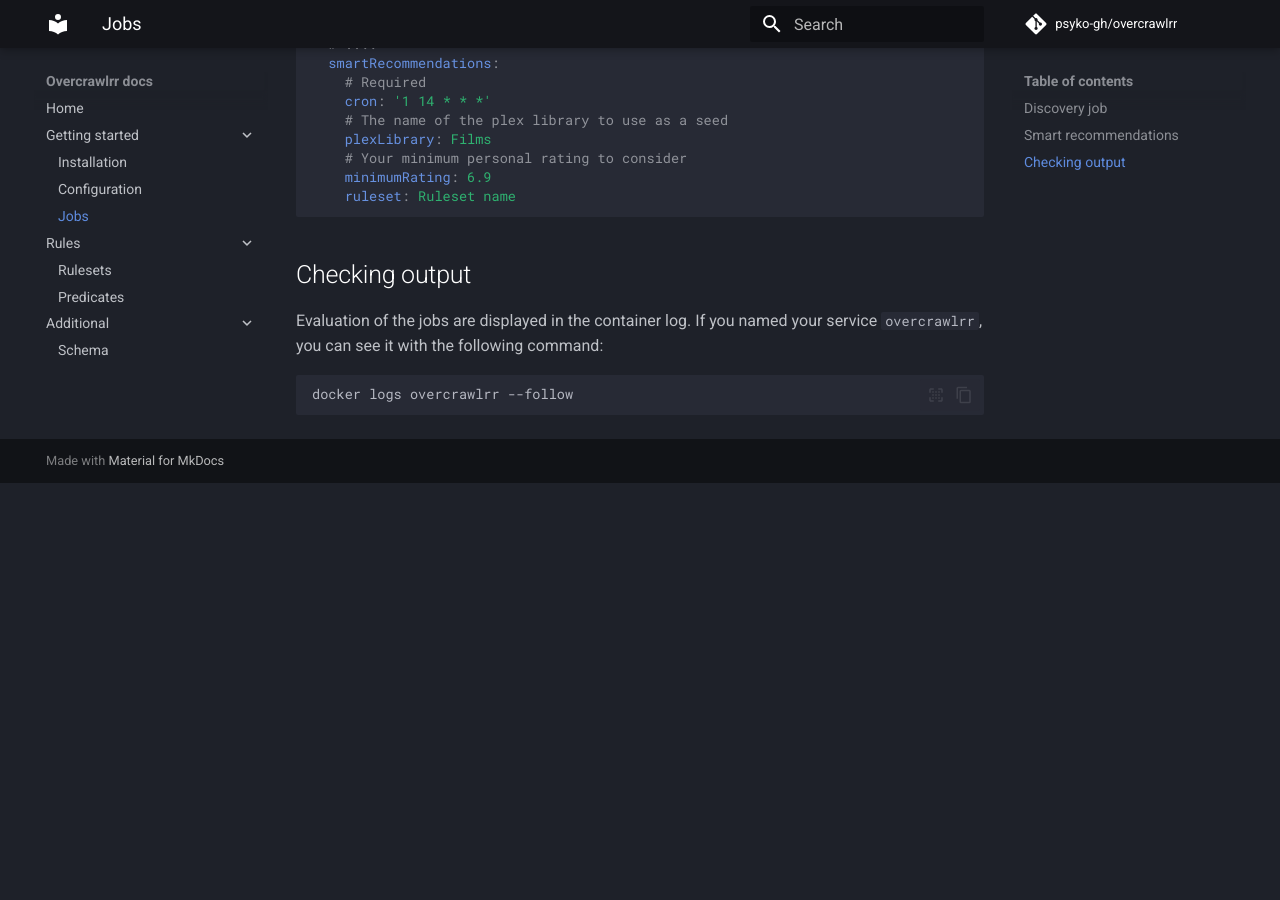
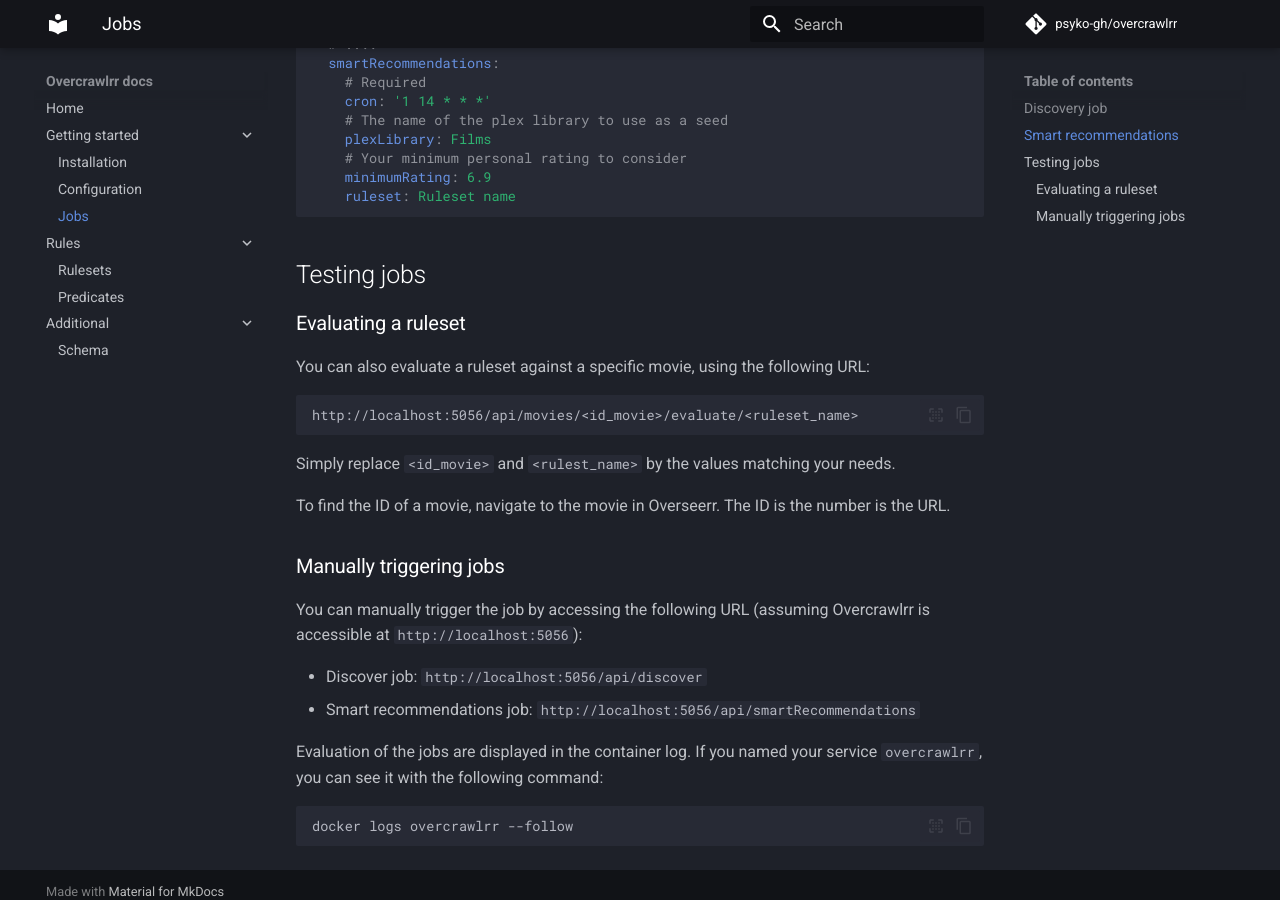
Before and after one commit to psyko-gh/overcrawlrr, an MkDocs documentation site: the page built from docs/jobs.md, in a window 1280 px wide and 900 px high, scrolled down 1095 px. Built offline with MkDocs 1.6.1 and Material for MkDocs 9.7.7, drawn with Linux system fonts in a browser that asks for light colours; comment, search, counter and statistics services are not loaded; the version menu is left out; before the commit the page ends 1578 px from its top, so only the background shows below that.

Commit message:
docs: added information about tests

````diff
--- a/docs/jobs.md
+++ b/docs/jobs.md
@@ -49,7 +49,26 @@ config:
     ruleset: Ruleset name
 ```
 
-## Checking output
+## Testing jobs
+
+### Evaluating a ruleset
+
+You can also evaluate a ruleset against a specific movie, using the following URL:
+
+```
+http://localhost:5056/api/movies/<id_movie>/evaluate/<ruleset_name>
+```
+
+Simply replace `<id_movie>` and `<rulest_name>` by the values matching your needs.
+
+To find the ID of a movie, navigate to the movie in Overseerr. The ID is the number is the URL.
+
+### Manually triggering jobs
+
+You can manually trigger the job by accessing the following URL (assuming Overcrawlrr is accessible at `http://localhost:5056`):
+
+ - Discover job: `http://localhost:5056/api/discover`
+ - Smart recommendations job: `http://localhost:5056/api/smartRecommendations`
 
 Evaluation of the jobs are displayed in the container log. If you named your service `overcrawlrr`, you can see it with the following command:
 
````
